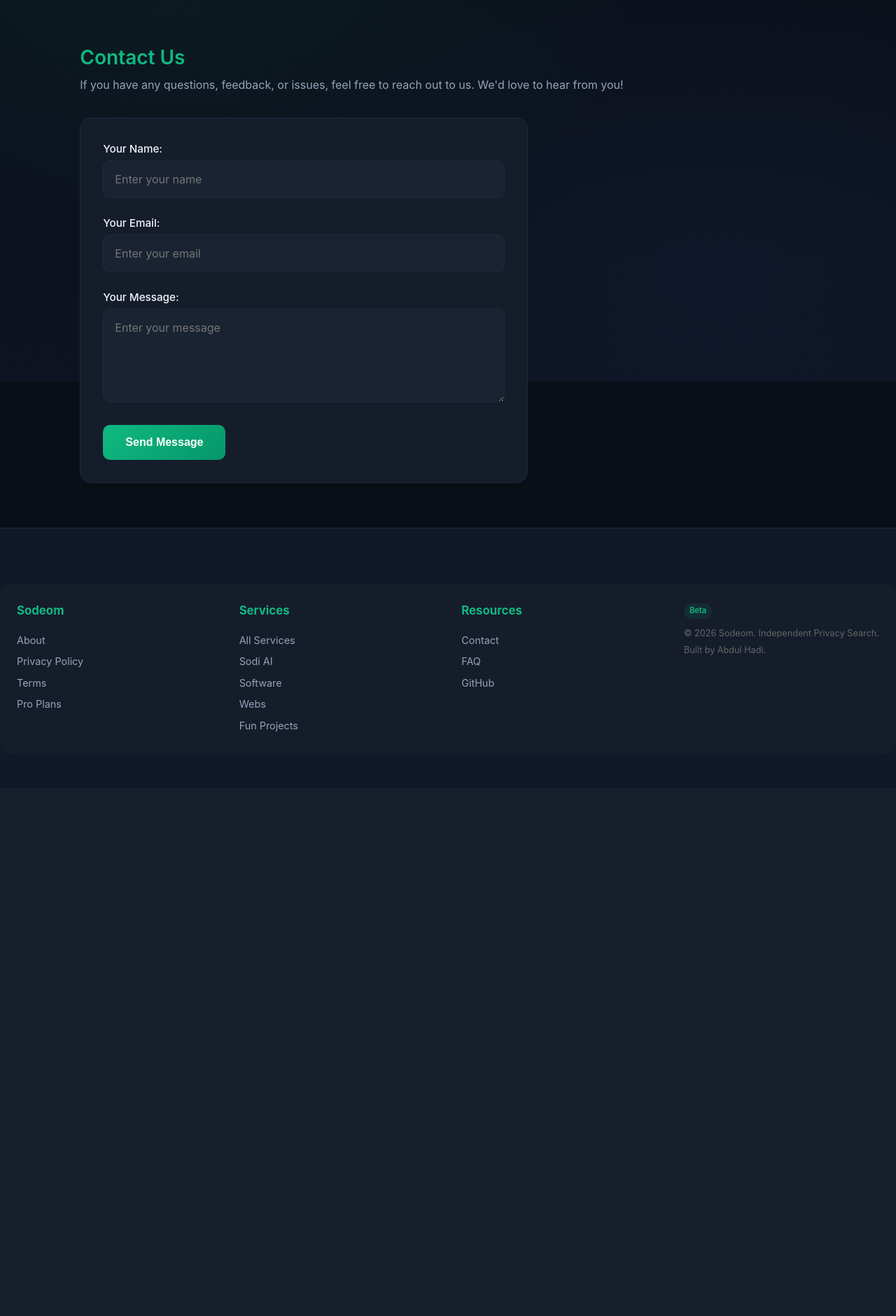
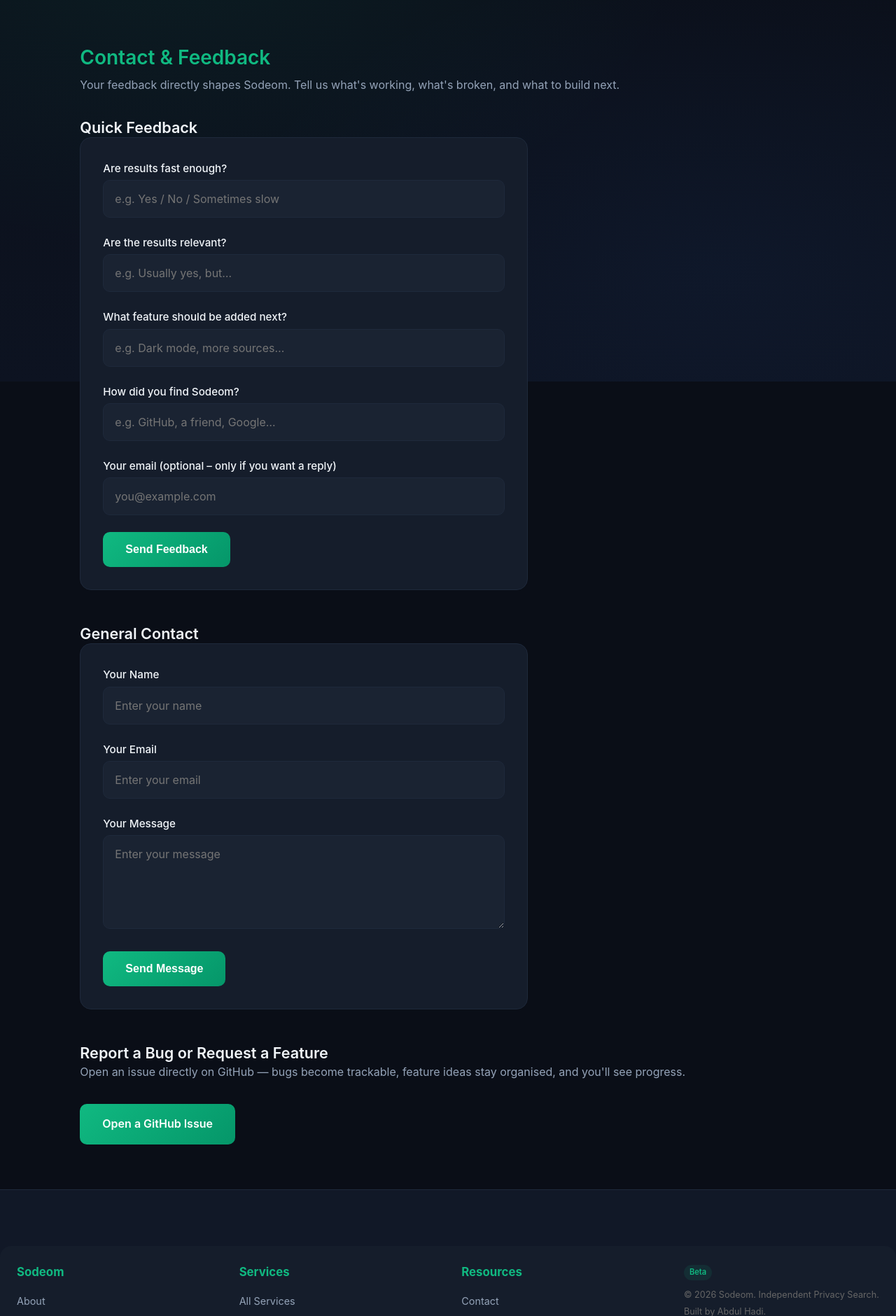
Before and after one commit to sodeom/sodeom, a Flask app: page /contact in a window 1280 px wide. Shown: the part 255-2135 px from the top of the page at 70% size. Before the commit the page ends 1300 px from the top, so only its background shows below. Run offline with Flask 3, Linux system fonts and the light colour scheme; some libraries are stand-ins or nearby versions.

Commit message:
feat: improve contact page with targeted feedback form + GitHub issues link

```diff
--- a/templates/contact.html
+++ b/templates/contact.html
@@ -1,29 +1,127 @@
-{% extends "base.html" %}
-
-{% block title %}Sodi - Innovating the Future{% endblock %}
-
-{% block content %}
-<!-- Contact Section -->
+{% extends "base.html" %} {% block title %}Contact &amp; Feedback – Sodeom{%
+endblock %} {% block content %}
 <section class="contact">
   <div class="container">
-        <h2>Contact Us</h2>
-        <p>If you have any questions, feedback, or issues, feel free to reach out to us. We'd love to hear from you!</p>
+    <h2>Contact &amp; Feedback</h2>
+    <p>
+      Your feedback directly shapes Sodeom. Tell us what's working, what's
+      broken, and what to build next.
+    </p>
 
-        <form action="https://formspree.io/f/xwpvvbep" method="POST" class="contact-form">
+    <!-- Quick feedback -->
+    <h3 style="margin-top: 2rem">Quick Feedback</h3>
+    <form
+      action="https://formspree.io/f/xwpvvbep"
+      method="POST"
+      class="contact-form"
+    >
+      <input type="hidden" name="_subject" value="Sodeom Quick Feedback" />
       <div class="form-group">
-                <label for="name">Your Name:</label>
-                <input type="text" id="name" name="name" placeholder="Enter your name" required>
+        <label for="speed">Are results fast enough?</label>
+        <input
+          type="text"
+          id="speed"
+          name="speed"
+          placeholder="e.g. Yes / No / Sometimes slow"
+          required
+        />
       </div>
       <div class="form-group">
-                <label for="email">Your Email:</label>
-                <input type="email" id="email" name="_replyto" placeholder="Enter your email" required>
+        <label for="relevance">Are the results relevant?</label>
+        <input
+          type="text"
+          id="relevance"
+          name="relevance"
+          placeholder="e.g. Usually yes, but…"
+        />
       </div>
       <div class="form-group">
-                <label for="message">Your Message:</label>
-                <textarea id="message" name="message" rows="5" placeholder="Enter your message" required></textarea>
+        <label for="feature">What feature should be added next?</label>
+        <input
+          type="text"
+          id="feature"
+          name="feature"
+          placeholder="e.g. Dark mode, more sources…"
+        />
+      </div>
+      <div class="form-group">
+        <label for="found">How did you find Sodeom?</label>
+        <input
+          type="text"
+          id="found"
+          name="found"
+          placeholder="e.g. GitHub, a friend, Google…"
+        />
+      </div>
+      <div class="form-group">
+        <label for="fb_email"
+          >Your email (optional – only if you want a reply)</label
+        >
+        <input
+          type="email"
+          id="fb_email"
+          name="_replyto"
+          placeholder="you@example.com"
+        />
+      </div>
+      <button type="submit" class="btn play-btn">Send Feedback</button>
+    </form>
+
+    <!-- General contact -->
+    <h3 style="margin-top: 3rem">General Contact</h3>
+    <form
+      action="https://formspree.io/f/xwpvvbep"
+      method="POST"
+      class="contact-form"
+    >
+      <input type="hidden" name="_subject" value="Sodeom Contact" />
+      <div class="form-group">
+        <label for="name">Your Name</label>
+        <input
+          type="text"
+          id="name"
+          name="name"
+          placeholder="Enter your name"
+          required
+        />
+      </div>
+      <div class="form-group">
+        <label for="email">Your Email</label>
+        <input
+          type="email"
+          id="email"
+          name="_replyto"
+          placeholder="Enter your email"
+          required
+        />
+      </div>
+      <div class="form-group">
+        <label for="message">Your Message</label>
+        <textarea
+          id="message"
+          name="message"
+          rows="5"
+          placeholder="Enter your message"
+          required
+        ></textarea>
       </div>
       <button type="submit" class="btn play-btn">Send Message</button>
     </form>
+
+    <!-- GitHub -->
+    <h3 style="margin-top: 3rem">Report a Bug or Request a Feature</h3>
+    <p>
+      Open an issue directly on GitHub — bugs become trackable, feature ideas
+      stay organised, and you'll see progress.
+    </p>
+    <a
+      href="https://github.com/sodeom/sodeom/issues"
+      class="btn play-btn"
+      target="_blank"
+      rel="noopener"
+    >
+      Open a GitHub Issue
+    </a>
   </div>
 </section>
 {% endblock %}
```
Lines whose indentation alone changed are shown as unchanged.
